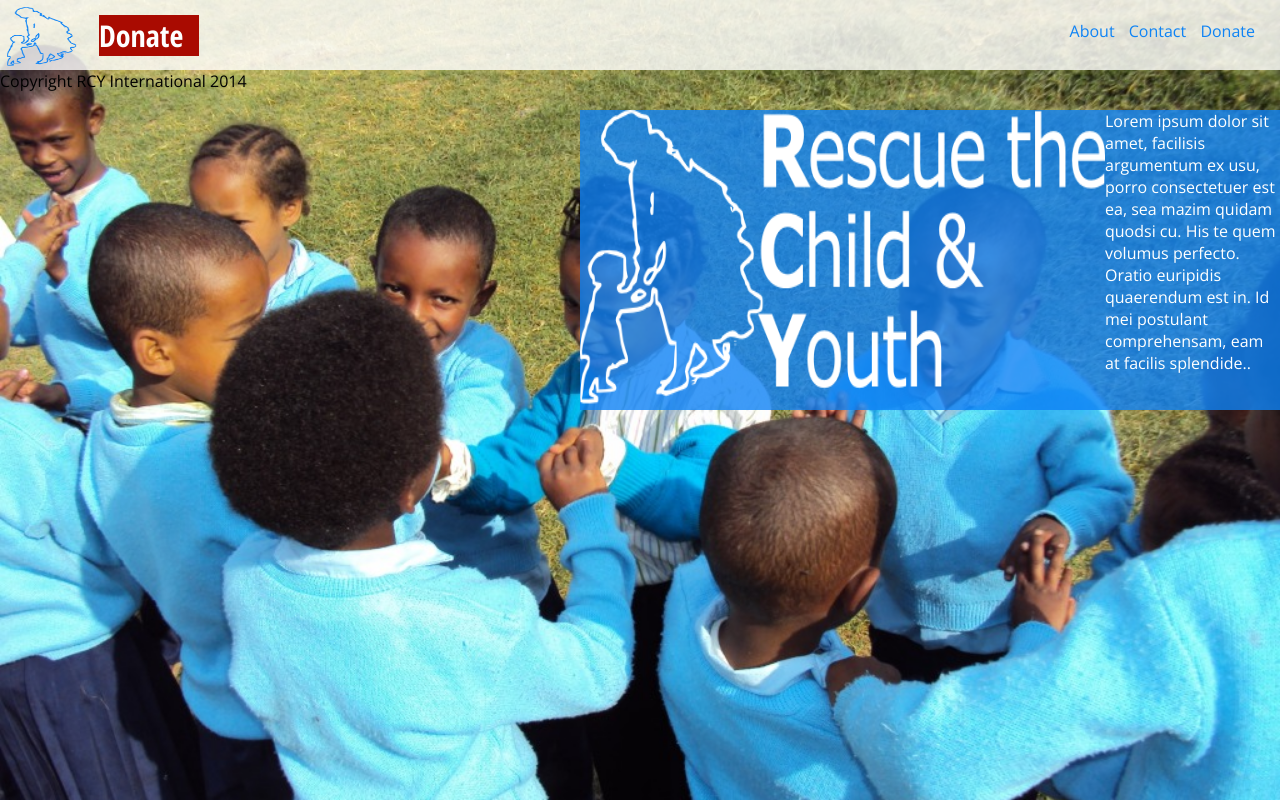
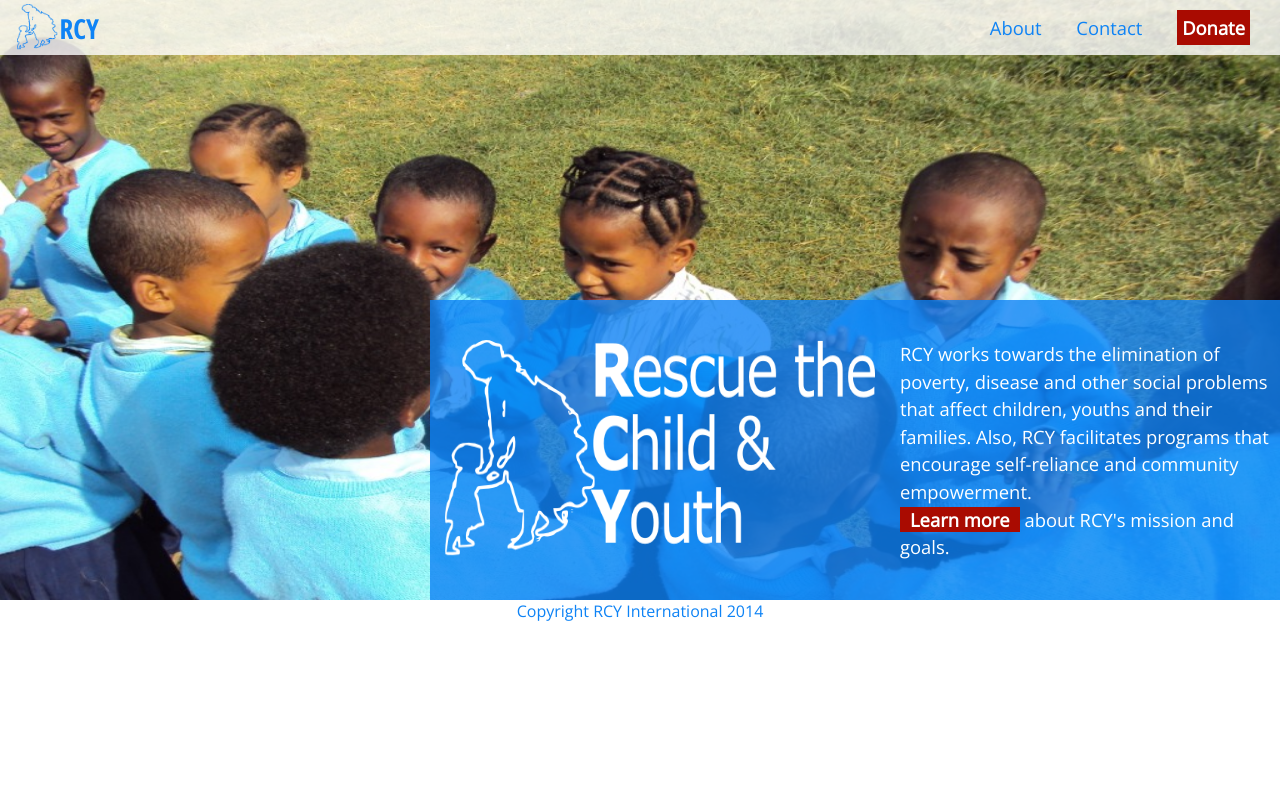
Before and after one commit to LCGrinstead/lcgrinstead.github.io, a plain HTML site: page unit5/index.html in a window 1280 px wide. Drawn offline with nearby package versions, Linux system fonts and the light colour scheme.

Commit message:
more edits

```diff
--- a/unit5/index.html
+++ b/unit5/index.html
@@ -2,31 +2,27 @@
 <html>
 <head>
 	<link href='http://fonts.googleapis.com/css?family=Open+Sans+Condensed:300,700|Open+Sans:400,300' rel='stylesheet' type='text/css'>
-
 	<link rel="stylesheet" type="text/css" href="style.css">
-
 	<title>RCY International</title>
 </head>
-
 <body>
-
-			<nav>
-				<a href=""><img class="logo" src="images/rcyLogo_noCopyBlue.png" alt="RCY Logo">
-				<a class="DONATE" href="index.html">Donate</a>
-				<div class="menu">
-					<a href="index.html">About</a>
-					<a href="index.html">Contact</a>
-					<a href="index.html">Donate</a>
-				</div>
+	<header>
+		<a href="index.html"> <img class="logo-button" src="images/rcyLogo_noCopyBlue.png" alt="RCY Logo">
+		<a class="RCYhome-button" href="index.html">RCY</a>
+		<nav class>
+			<ul>
+				<li><a href="index.html">About</a></li>
+				<li><a href="index.html">Contact</a></li>
+				<li><a class="donate" href="index.html">Donate</a></li>
+			</ul>
 		</nav>
-
+	</header>
 	<main>
 		<section>
-				<div class="bx-wrapper">
+			<div class="bx-wrapper clearfix">
 				<figure>
-					<img class="logo-image" src="images/rcyLogo_wCopyWhite.png" width="100%" height="100%">
-					</figcaption>Lorem ipsum dolor sit amet, facilisis argumentum ex usu, porro consectetuer est ea, sea mazim quidam quodsi cu. His te quem volumus perfecto. Oratio euripidis quaerendum est in. Id mei postulant comprehensam, eam at facilis splendide..
-					</figcaption>
+					<img class="logo-image" src="images/rcyLogo_wCopyWhite.png" alt="RCY Logo">
+					<figcaption> RCY works towards the elimination of poverty, disease and other social problems that affect children, youths and their families. Also, RCY facilitates programs that encourage self-reliance and community empowerment.<br><a class="learn-more" href="index.html">Learn more</a> about RCY's mission and goals.</figcaption>
 				</figure>
 			</div>
 		</section>
--- a/unit5/style.css
+++ b/unit5/style.css
@@ -1,67 +1,108 @@
 * { margin:0; padding:0; box-sizing:border-box; }
 
 body {
-	background-image: url(images/coverphoto.JPG);
-	background-repeat: no-repeat;
-	background-size:  100%;
 	font-family: 'Open Sans', sans-serif;
 	font-weight: 300;
 }
-nav {
+header {
 	background: rgba(255, 255, 255, 0.8);
 	color: #0D4276;
 	font-family: 'Open Sans Condensed', sans-serif;
-	font-size: 1em;
+	font-size: 1.15em;
 	font-weight: bold;
-	height: 70px;
+	height: 55px;
+	position: absolute;
+	width: 100%;
 }
-nav a {
+header a {
 	color: #0E83F5;
   	text-decoration: inherit;
+  	margin-top: 10px;
 }
-.logo {
-	height: 60px;
-	width: 70px;
-	margin: 7px;
-}
-.DONATE {
-	background-color: #A90B01;
+nav {
 	color: #ffffff;
-	font-size: 30px;
-	margin: 15px;
-	position: absolute;
-  	text-decoration: inherit;
-  	width: 100px;
-}
-.DONATE a {
-	padding: 20px;
-}
-.DONATE:hover {
-	background-color: #A4B603;
-	color: #0E83F5;
-	}
-.menu {
-	color: #ffffff;
-	float: right;
 	font-family: 'Open Sans', sans-serif;
 	font-size: 1em;
 	font-weight: normal;
-	margin: 20px 20px 0px 20px;
+	float: right;
+	margin-top: 15px;
 }
-.menu a {
-	padding: 5px;
+li {
+	display: inline;
+	margin-right: 30px;
 }
-.menu a:hover {
+figure {
+	background: rgba(14, 131, 245, 0.8);
+	color: #ffffff;
+	float: right;
+	height:300px;
+	width: 850px;
+	margin-top: 300px;
+}
+figcaption {
+	font-size: 1.15em;
+	line-height: 1.5em;
+	padding: 40px 5px;
+}
+footer {
+	color: #0E83F5;
+	text-align: center;
+}
+nav a:hover {
 	color: #A90B01;
 }
-figure {
-	width: 700px;
-	height:300px;
-	background: rgba(14, 131, 245, 0.8);
-	margin-top: 40px;
+.logo-button {
+	height: 50px;
+	margin: 2px 0 2px 15px;
+	padding: 2px;
+}
+.RCYhome-button {
+	font-weight: bold;
+	font-size: 1.5em;
+	position: inherit;
+}
+.RCYhome-button:hover {
+	color:#A90B01;
+}
+.donate {
+	background-color: #A90B01;
 	color: #ffffff;
-	float: right;
+  	width: 100px;
+  	text-align: center;
+  	padding: 5px;
+  	font-weight: bold;
+}
+.donate:hover {
+	background-color: #A4B603;
+	color: #ffffff;
+	}
+.bx-wrapper {
+	background-image: url(images/coverphoto.JPG);
+	background-repeat: no-repeat;
+	background-size: 100% 800px;
 }
 .logo-image {
-	width: 75%;
+	width: 470px;
+	height: 300px;
 	float: left;
+	padding:40px 25px 40px 15px;
+}
+.learn-more {
+	background-color: #A90B01;
+	color: #ffffff;
+  	text-decoration: inherit;
+  	width: 100px;
+  	text-align: center;
+  	padding: 0px 10px;
+  	font-weight: bold;
+}
+.learn-more:hover {
+	background-color: #A4B603;
+}
+.clearfix:after {
+   content: ".";
+   visibility: hidden;
+   display: block;
+   height: 0;
+   clear: both;
+}
```
Lines whose indentation alone changed are shown as unchanged.
